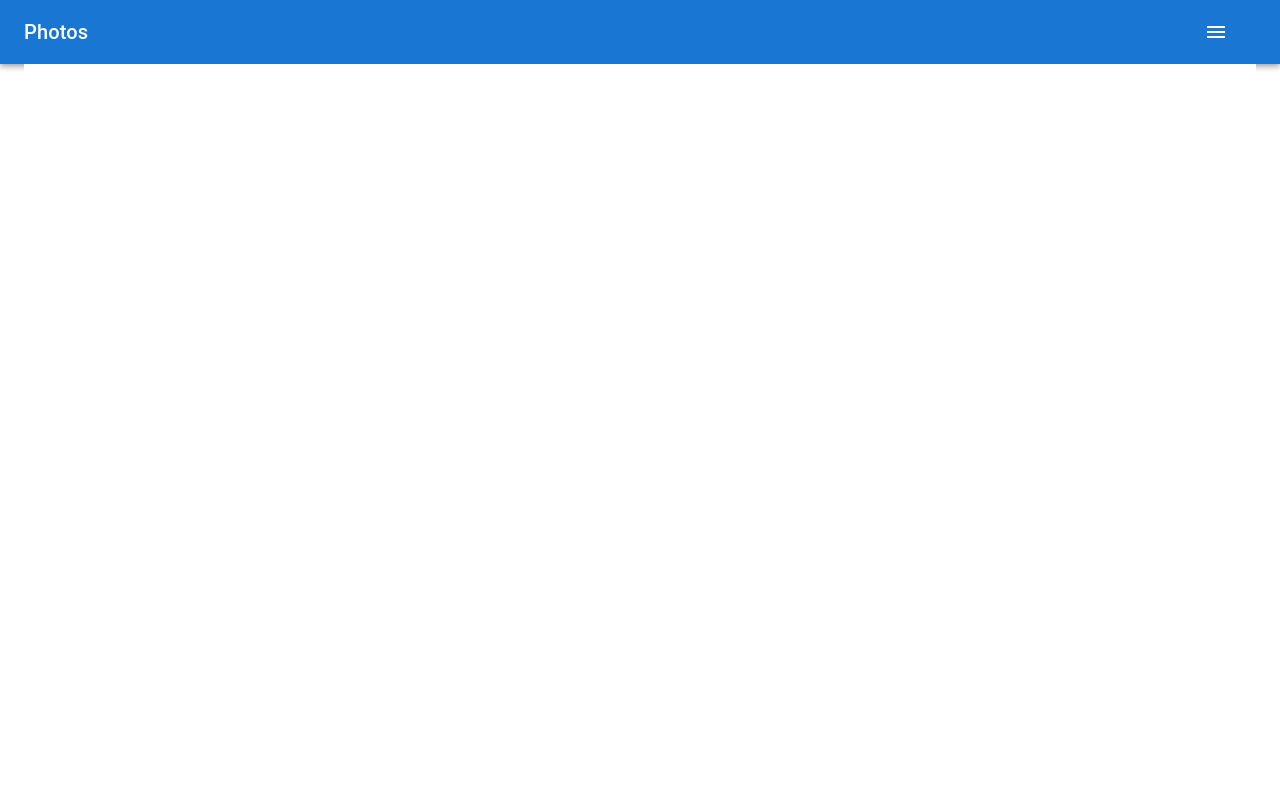
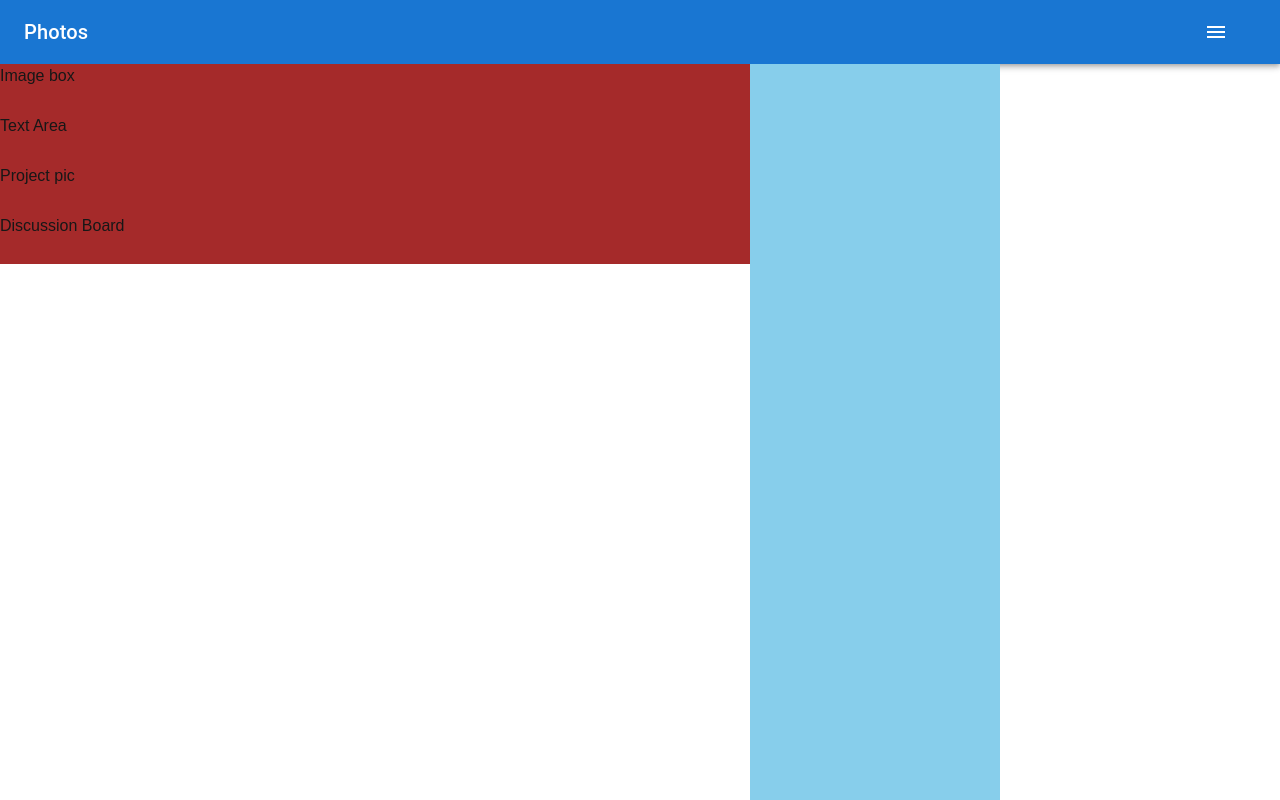
Before and after one commit to jonss0777/Flock, a Next.js app in the folder my-app/: page /project in a window 1280 px wide. Shown: the top 800 px of the page. Built offline with nearby package versions, Linux system fonts and the light colour scheme.

Commit message:
working on page 2

```diff
--- a/my-app/app/globals.css
+++ b/my-app/app/globals.css
@@ -9,7 +9,7 @@
 
 @media (prefers-color-scheme: dark) {
   :root {
-    --background: #0a0a0a;
+    --background: yellow;
     --foreground: #ededed;
   }
 }
--- a/my-app/app/project/SimpleContainer.js
+++ b/my-app/app/project/SimpleContainer.js
@@ -2,14 +2,17 @@ import * as React from 'react';
 import CssBaseline from '@mui/material/CssBaseline';
 import Box from '@mui/material/Box';
 import Container from '@mui/material/Container';
+const SimpleContainer = ({children}) => {
 
-export default function SimpleContainer() {
   return (
     <React.Fragment>
-      <CssBaseline />
-      <Container maxWidth="xl">
-        <Box sx={{ bgcolor: 'white', height: '100vh' }} />
+
+      <Container maxWidth="lg" >
+      {children}
       </Container>
+
     </React.Fragment>
   );
 }
+
+export default SimpleContainer;
--- a/my-app/app/project/page.js
+++ b/my-app/app/project/page.js
@@ -1,22 +1,43 @@
 'use client'
+import { Edit } from "@mui/icons-material";
 import EditBox from "./EditBox";
 import SimpleContainer from "./SimpleContainer";
 
+
+import { Grid2 } from '@mui/material';
+
 export default function Home() {
+
   return (
-    <div >
-      <SimpleContainer>
-        <EditBox primaryColor="red" primaryDark="white" pwidth={2000} pheight={1000}>
+    <>
+      <Grid2 columns={2} columnSpacing={0} container={true} wrap="nowrap">
+
+        <EditBox primaryColor="white" pwidth={750} pheight={1000}>
+          {/* Image */}
+          <EditBox primaryColor="brown" ryColor="white" pwidth={750} pheight={50}>
+            <p>Image box</p>
+          </EditBox>
+          {/* Text area */}
+          <EditBox primaryColor="brown" ryColor="white" pwidth={750} pheight={50}>
+            <p>Text Area</p>
+          </EditBox>
+          {/* Project pic area */}
+          <EditBox primaryColor="brown" ryColor="white" pwidth={750} pheight={50}>
+            <p>Project pic </p>
+          </EditBox>
+
+          {/* Discussion Board */}
+          <EditBox primaryColor="brown" ryColor="white" pwidth={750} pheight={50}>
+            <p> Discussion Board </p>
+          </EditBox>
+
+      </EditBox>
 
 
-        </EditBox>
-
-      </SimpleContainer>
+      <EditBox primaryColor="skyblue" pwidth={250} pheight={1000}></EditBox>
+    </Grid2 >
 
 
-
-
-
-    </div>
+    </>
   );
 }
```
Also changed, not shown: my-app/app/project/EditBox.js (line endings or trailing spaces).
